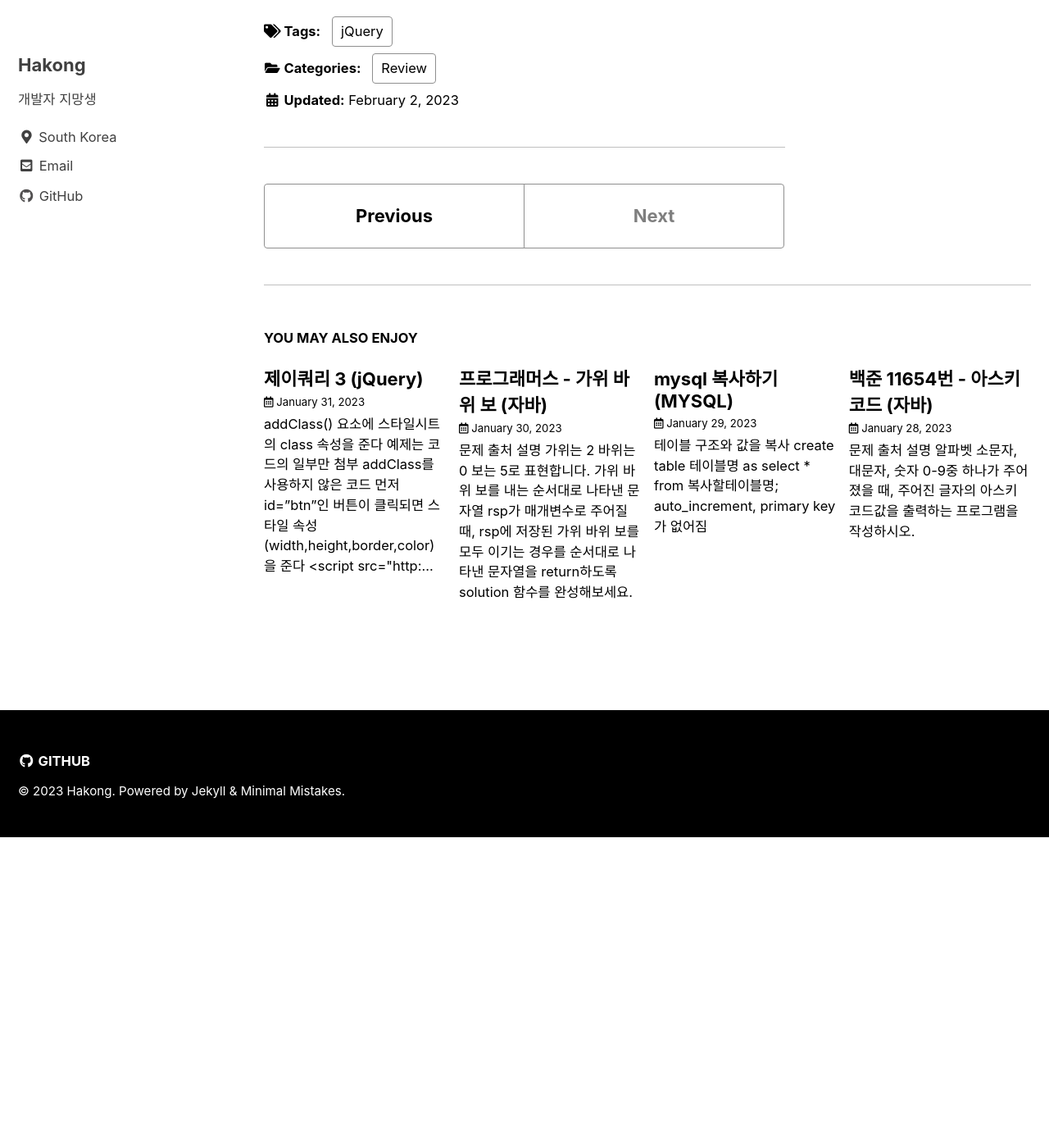
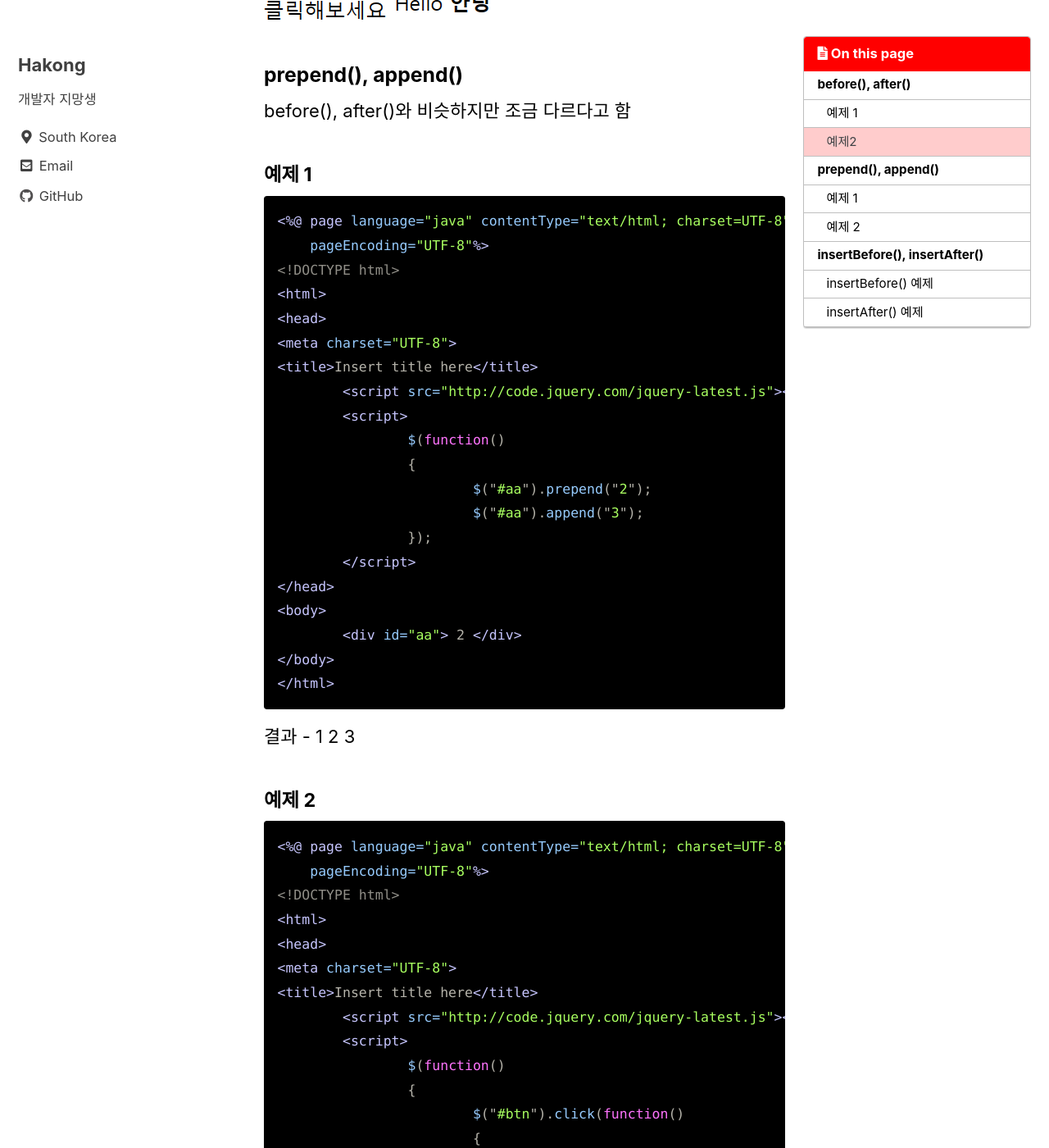
Before and after one commit to xxxjoyxxx/xxxjoyxxx.github.io, a Jekyll site: the page built from _posts/2023-02-02-0202review.md, in a window 1280 px wide and 1400 px high, scrolled down 3090 px. Shown: the whole window at 82% size. Built offline with Jekyll 4.4.1, drawn with Linux system fonts in a browser that asks for light colours; cached includes are drawn as plain includes; some web fonts are replaced; before the commit the page ends 4111 px from its top, so only the background shows below that; some of the changed text lies outside the part shown.

Commit message:
update posts

````diff
--- a/_posts/2023-02-02-0202review.md
+++ b/_posts/2023-02-02-0202review.md
@@ -1,6 +1,6 @@
 ---
 layout: single
-title: 제이쿼리 4 (작성중) (jQuery)
+title: 제이쿼리 4 - before,after,prepend,append (jQuery)
 categories: Review
 tag: [jQuery]
 toc: true
@@ -97,3 +97,108 @@ after() - 요소 뒤에 요소 추가 <br/>
 함수실행 전 & 실행 후 <br/>
 ![1](/assets/images/0202-1.png)
 ![2](/assets/images/0202-2.png)
+
+### prepend(), append()
+before(), after()와 비슷하지만 조금 다르다고 함
+
+#### 예제 1
+```jsp
+<%@ page language="java" contentType="text/html; charset=UTF-8"
+    pageEncoding="UTF-8"%>
+<!DOCTYPE html>
+<html>
+<head>
+<meta charset="UTF-8">
+<title>Insert title here</title>
+	<script src="http://code.jquery.com/jquery-latest.js"></script>
+	<script>
+		$(function()
+		{
+			$("#aa").prepend("2");
+			$("#aa").append("3");
+		});
+	</script>
+</head>
+<body>
+	<div id="aa"> 2 </div>
+</body>
+</html>
+```
+결과 - 1 2 3
+
+#### 예제 2
+```jsp
+<%@ page language="java" contentType="text/html; charset=UTF-8"
+    pageEncoding="UTF-8"%>
+<!DOCTYPE html>
+<html>
+<head>
+<meta charset="UTF-8">
+<title>Insert title here</title>
+	<script src="http://code.jquery.com/jquery-latest.js"></script>
+	<script>
+		$(function()
+		{
+			$("#btn").click(function()
+			{
+				// document.getElementsByClassName("aa")[인덱스];
+				$(".aa").eq(6).append($(".aa").eq(0));	// append로 반복하면 에러남
+			});
+		});
+	</script>
+</head>
+<body>
+	<input type="button" id="btn" value="이동">
+	<hr>
+	<ul>
+		<li class="aa"> 해운대 해수욕장 </li>
+		<li class="aa"> 송도 해수욕장 </li>
+		<li class="aa"> 속초 해수욕장 </li>
+		<li class="aa"> 꽃지 해수욕장 </li>
+		<li class="aa"> 연포 해수욕장 </li>
+		<li class="aa"> 만리포 해수욕장 </li>
+		<li class="aa"> 망상 해수욕장 </li>
+	</ul>
+</body>
+</html>
+```
+버튼을 계속 클릭해서 인덱스 한 바퀴를 다 돌고 나면 더 이상 실행되지 않고 에러가 난다 <br/>
+![2](/assets/images/0203-1.png) <br/>
+<br/>
+
+append를 after로 바꾸면 정상적으로 작동한다!
+
+### insertBefore(), insertAfter()
+코드의 일부만 첨부
+
+#### insertBefore() 예제
+```jsp
+	<script src="http://code.jquery.com/jquery-latest.js"></script>
+	<script>
+		$(function()
+		{
+			// 버튼 클릭 시 제일 뒤의 요소를 제일 앞으로
+			$("#btn").click(function()
+			{
+				// 이동요소					// 기준요소
+				$(".aa").eq(6).insertBefore($(".aa").eq(0));
+			});
+		});
+	</script>
+```
+
+#### insertAfter() 예제
+```jsp
+	<script src="http://code.jquery.com/jquery-latest.js"></script>
+	<script>
+		$(function()
+		{
+			// 버튼 클릭 시 가장 앞의 요소를 제일 뒤로
+			$("#btn").click(function()
+			{
+				// 이동요소					// 기준요소
+				$(".aa").eq(0).insertAfter($(".aa").eq(6));
+			});
+		});
+	</script>
+```
````
Also changed, not shown: _posts/2023-01-26-0126review.md (+1 -1 lines), _posts/2023-01-27-0127review.md (+1 -1 lines), _posts/2023-01-31-0131review.md (+1 -1 lines), assets/images/0203-1.png (added).
